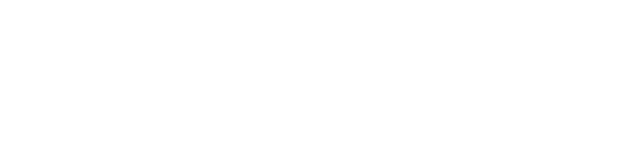
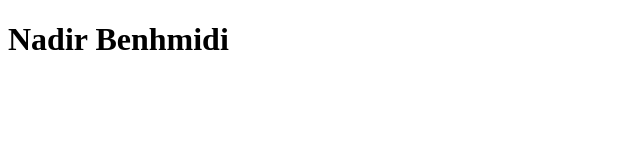
Before and after one commit to mehdiben01/nadirmehdi, a plain HTML site: page index.html in a window 1280 px wide. Shown: the whole page, without its empty margins (0-640 px from the left). Drawn offline with Linux system fonts and the light colour scheme.

Commit message:
Update index.html

```diff
--- a/index.html
+++ b/index.html
@@ -5,5 +5,6 @@
         <title>Le titre de ma page</title>
     </head>
     <body>
+        <h1>Nadir Benhmidi</h1>
     </body>
 </html>
```
